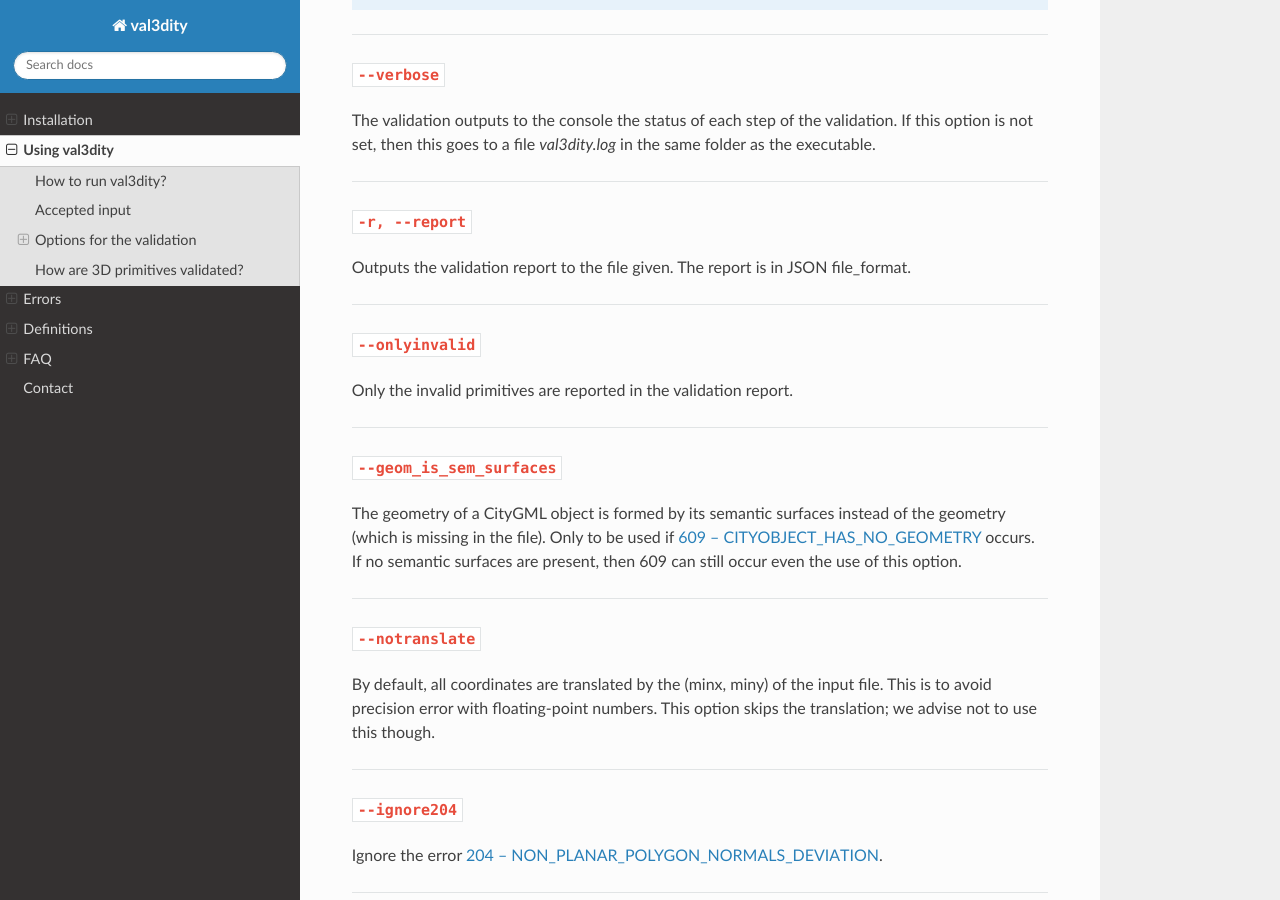
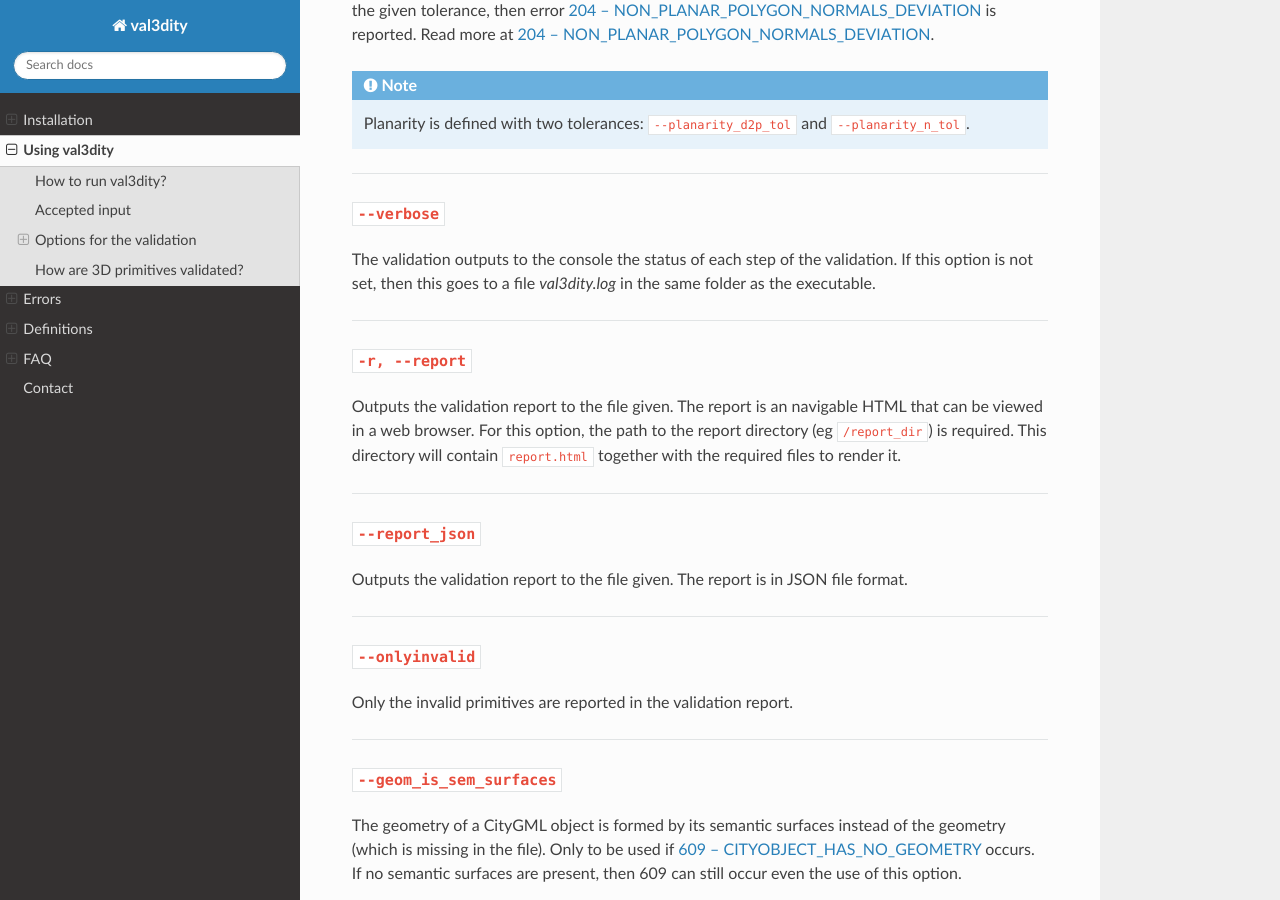
Before and after one commit to tudelft3d/val3dity, a Sphinx documentation site: the page built from docs/usage.rst, in a window 1280 px wide and 900 px high, scrolled down 3157 px. Built offline with Sphinx 7.4.7 and the Read the Docs theme 2.0.0, drawn with Linux system fonts in a browser that asks for light colours; some of the changed text lies outside the part shown.

Commit message:
Add html report description

```diff
--- a/docs/usage.rst
+++ b/docs/usage.rst
@@ -24,18 +24,25 @@
   $ val3dity my3dcity.json
 
 
-To validate all the 3D primitives in a CityGML file and get a report (in `JSON <http://json.org/>`_ format):
+To validate all the 3D primitives in a CityGML file and get a HTML report, provide the path to the folder (eg ``/report_dir``) that will contain the report ``report.html``:
 
 .. code-block:: bash
 
-  $ val3dity input.gml -r report.json
+  $ val3dity -r /report_dir input.gml
+
+
+To validate all the 3D primitives in a CityGML file and get a `JSON <http://json.org/>`_ report:
+
+.. code-block:: bash
+
+  $ val3dity --report_json report.json input.gml
 
 
 To validate each 3D primitive in ``input.json``, and use a tolerance for testing the planarity of the surface of 20cm:
 
 .. code-block:: bash
 
-  $ val3dity input.json --planarity_d2p_tol 0.2
+  $ val3dity --planarity_d2p_tol 0.2 input.json
 
 
 To validate an OBJ file and verify whether the 3D primitives from a Solid (this is the default):
@@ -48,7 +55,7 @@
 
 .. code-block:: bash
 
-  $ val3dity input.obj -p MultiSurface
+  $ val3dity -p MultiSurface input.obj
 
 
 Accepted input
@@ -138,7 +145,14 @@
 
 ``-r, --report``
 ****************
-|  Outputs the validation report to the file given. The report is in JSON file_format.
+|  Outputs the validation report to the file given. The report is an navigable HTML that can be viewed in a web browser. For this option, the path to the report directory (eg ``/report_dir``) is required. This directory will contain ``report.html`` together with the required files to render it.
+
+
+----
+
+``--report_json``
+****************
+|  Outputs the validation report to the file given. The report is in JSON file format.
 
 
 ----
```
